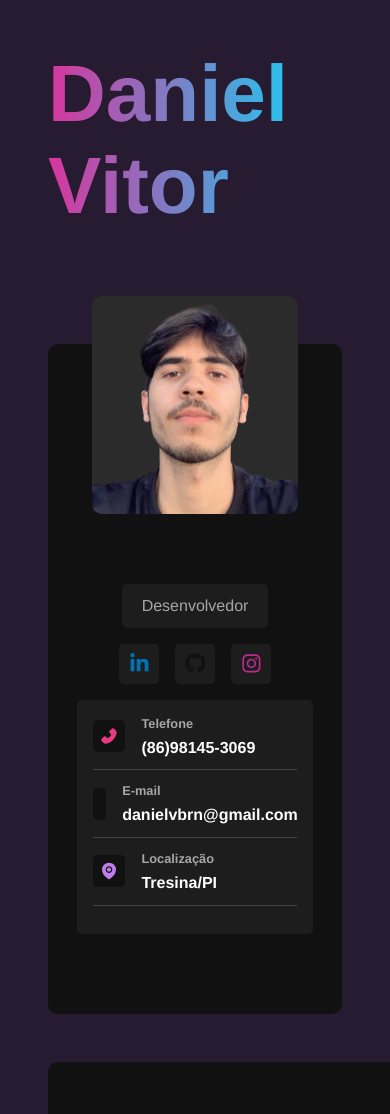
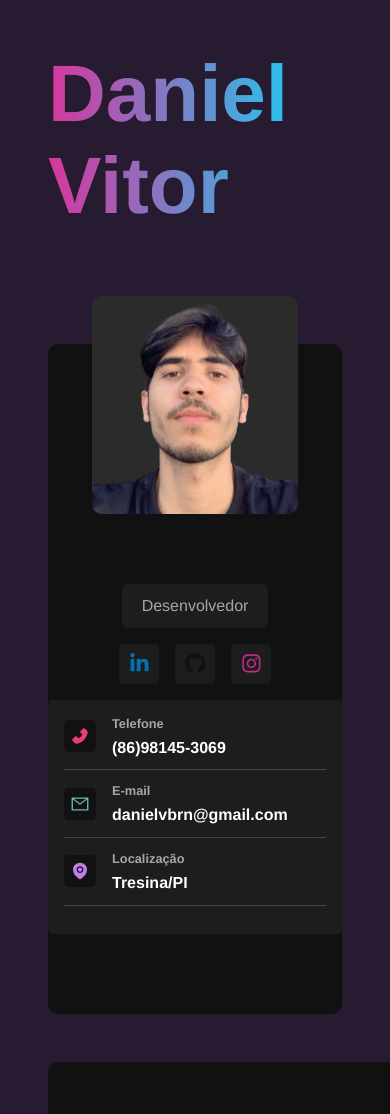
Before and after one commit to DanielVbrn/portfolio, a React (Vite) app: page / in a window 390 px wide. Shown: the top 1114 px of the page. Built offline with nearby package versions, Linux system fonts and the light colour scheme.

Commit message:
updated folder

```diff
--- a/src/styles/components/informationcontainer.sass
+++ b/src/styles/components/informationcontainer.sass
@@ -10,6 +10,12 @@
     text-align: left
     width: 80%
     border-radius: variables.$card-border-radius
+
+
+    @media screen and (max-width: 768px)
+        width: 100%
+
+
 
     .info-card
         @include mixins.center
```
Also changed, not shown: src/styles/components/app.sass (line endings or trailing spaces).
